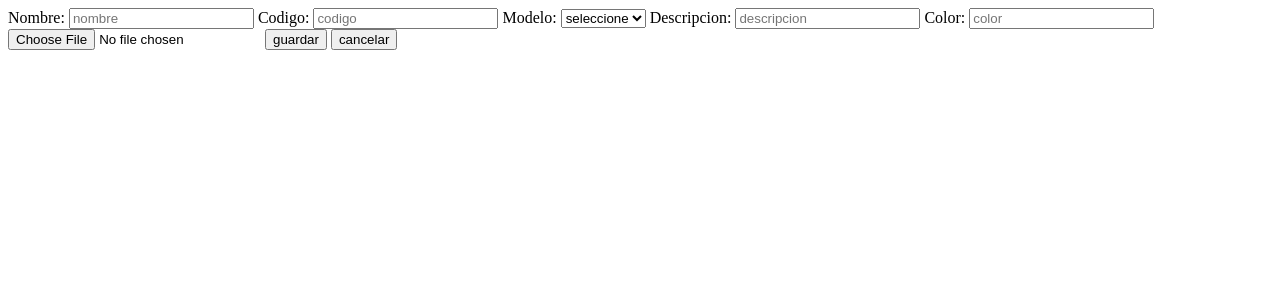
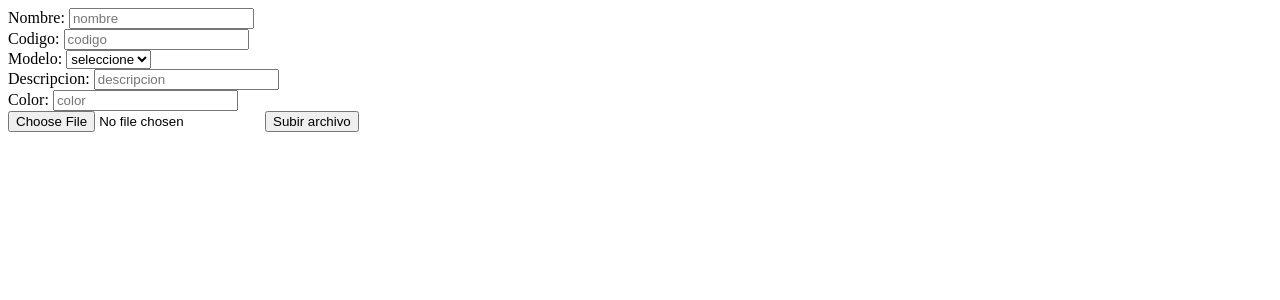
Before and after one commit to xxMichaelSilvaxx/Proyecto_Web, a PHP site: page /producto.php in a window 1280 px wide. Shown: the top 300 px of the page. Run offline with PHP 8.4, Linux system fonts and the light colour scheme.

Commit message:
cambio arriesgado, manipulacion de objetos en php

```diff
--- a/css/principal.css
+++ b/css/principal.css
@@ -128,5 +128,5 @@ body{
 }
 
 .cuerpo{
-  border: 2px solid black;
+
 }
--- a/menu/principal.html
+++ b/menu/principal.html
@@ -29,7 +29,7 @@
           <div class="">
             <button  class="usuario">Usuario</button>
           </div>
-            <div class="registro">
+            <nav class="registro">
               <table class="tabla">
                   <td>
                     <input type="text" id="correo" class="correo" placeholder="correo" required/>
@@ -48,7 +48,7 @@
                   </td>
                 </tr>
               </table>
-            </div>
+            </nav>
           </div>
         <br/><br/>
         <div class="espacio">
--- a/producto/producto.php
+++ b/producto/producto.php
@@ -2,22 +2,32 @@
 
 $producto =
 "
+<nav id='guardar_img'>
 <label>Nombre:</label>
 <input type='text' placeholder='nombre' required>
+<br/>
 <label>Codigo:</label>
 <input type='text' placeholder='codigo' required>
+<br/>
 <label>Modelo:</label>
 <select>
   <option>seleccione</option>
 </select>
+<br/>
 <label>Descripcion:</label>
 <input type='textarea' placeholder='descripcion'>
+<br/>
 <label>Color:</label>
 <input type='text' placeholder='color' required>
-<input type='file' name='imagen' enctype='multipart/form-data' accept='image/*'/>
-<button>guardar</button>
-<button>cancelar</button>
+<br/>
+<div class='acciones'>
+<form enctype='multipart/form-data' action='../producto/img.php' method='POST'>
+<input type='hidden' name='MAX_FILE_SIZE' value='200000' />
+<input name='uploadedfile' type='file' />
+<input type='submit' value='Subir archivo' />
+</form>
+</div>
+</nav>
 ";
-
 echo $producto;
 ?>
```
Also changed, not shown: conexion/conexion.php (+22 -8 lines), login/login.php (+4 -4 lines), producto/img.php (added).
